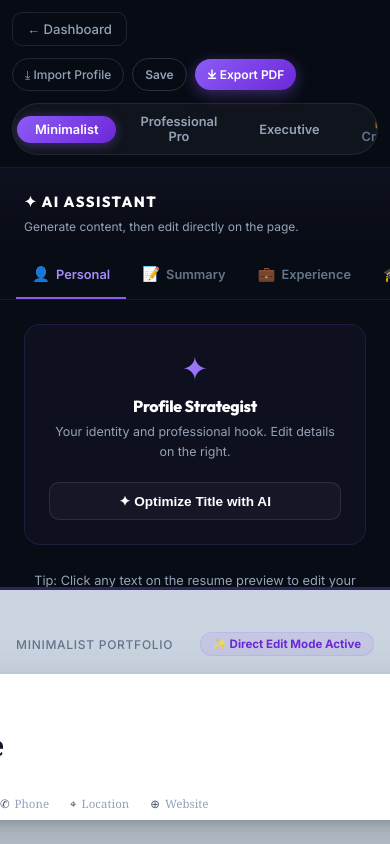
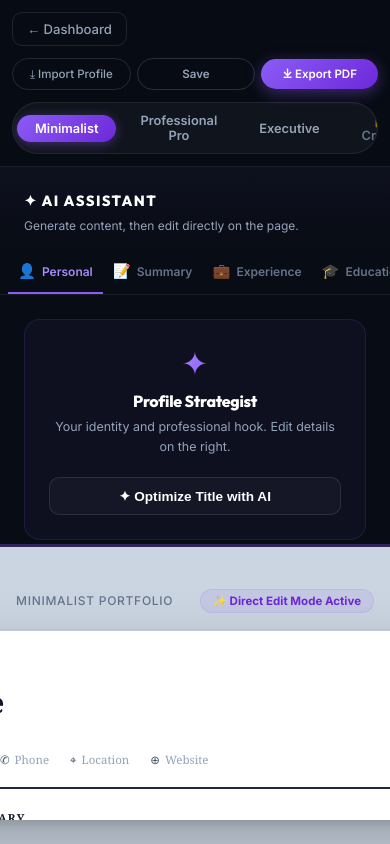
Before and after one commit to Subharjun/Resume-builder-CraftCV, a Next.js app: page /builder in a window 390 px wide. Built offline with nearby package versions, Linux system fonts and the light colour scheme.

Commit message:
style: fix toolbar squishing on mobile devices

```diff
--- a/src/app/builder/Builder.module.css
+++ b/src/app/builder/Builder.module.css
@@ -617,13 +617,14 @@
 }
 
 /* --- Mobile Responsiveness --- */
+/* --- Mobile Responsiveness --- */
 @media (max-width: 1024px) {
   .body {
     flex-direction: column;
   }
   .formPanel {
     width: 100%;
-    flex: 0 0 50vh; /* take up half the height */
+    flex: 0 0 45vh; /* slightly less than half to prioritize preview */
     border-right: none;
     border-bottom: 3px solid rgba(139, 92, 246, 0.3);
   }
@@ -643,30 +644,47 @@
     flex-wrap: wrap;
     padding: 12px;
     gap: 12px;
+    justify-content: center;
+  }
+  .topBarLeft {
+    width: 100%;
+    justify-content: space-between;
+  }
+  .titleWrap {
+    display: none;
   }
   .topBarCenter {
     order: 3;
     width: 100%;
     justify-content: flex-start;
-    overflow-x: auto; /* Scrollable templates on mobile */
+    overflow-x: auto;
     padding-bottom: 4px;
-    scrollbar-width: none; /* Firefox */
+    scrollbar-width: none;
   }
   .topBarCenter::-webkit-scrollbar {
-    display: none; /* Chrome/Safari */
-  }
-  .titleWrap {
-    display: none; /* Hide title on very small screens to save space */
+    display: none;
   }
   .topBarRight {
-    gap: 8px;
+    order: 2;
+    width: 100%;
+    justify-content: space-between;
+    gap: 6px;
   }
   .saveBtn, .githubBtn, .exportBtn {
-    padding: 8px 12px;
-    font-size: 0.75rem;
+    padding: 8px 10px;
+    font-size: 0.72rem;
+    flex: 1;
+    justify-content: center;
   }
   .lockedCard {
     max-width: 90vw;
     padding: 32px 20px;
   }
+  .formTabs {
+    padding: 0 8px;
+  }
+  .tab {
+    padding: 12px 10px;
+    font-size: 0.75rem;
+  }
 }
```
